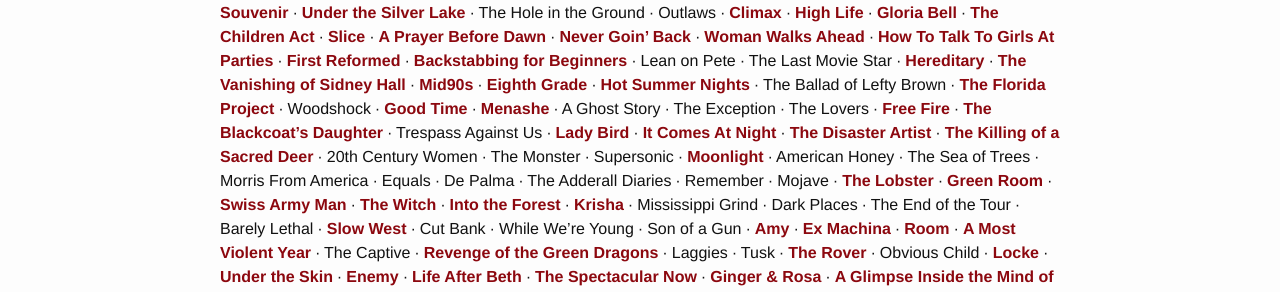
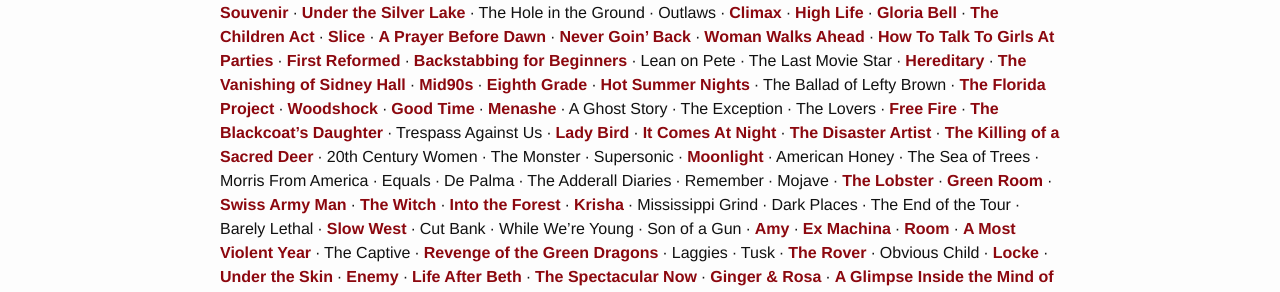
Before and after one commit to codydalerodgers/personal-blog, a Jekyll site: the page built from _posts/2019-05-28-a24.markdown, in a window 1280 px wide. Shown: the part 775-1067 px from the top of the page. Built offline with Jekyll 4.4.1, drawn with Linux system fonts in a browser that asks for light colours.

Commit message:
Woodshock

```diff
--- a/_posts/2019-05-28-a24.markdown
+++ b/_posts/2019-05-28-a24.markdown
@@ -39,7 +39,7 @@
 <span class="a24_color">**Hot Summer Nights**</span> ∙
 The Ballad of Lefty Brown ∙
 <span class="a24_color">**The Florida Project**</span> ∙
-Woodshock ∙
+<span class="a24_color">**Woodshock**</span> ∙
 <span class="a24_color">**Good Time**</span> ∙
 <span class="a24_color">**Menashe**</span> ∙
 A Ghost Story ∙
```
Also changed, not shown: _films/2019.md (+2 -0 lines), 3 other files.
